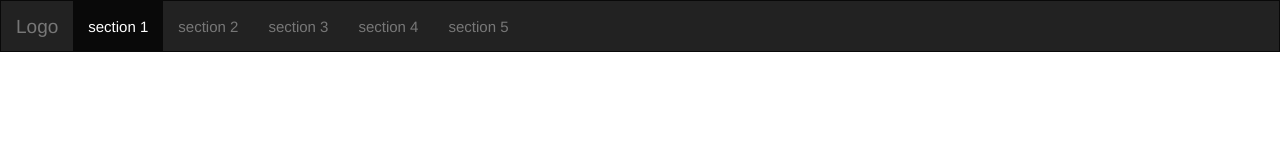
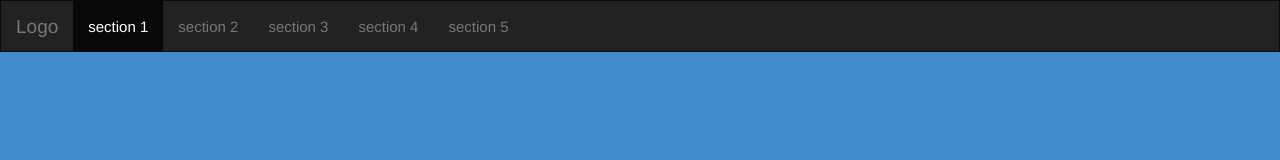
Before and after one commit to marciomlopes/7encontro-repo, a website: page app/index.html in a window 1280 px wide. Drawn offline with nearby package versions, Linux system fonts and the light colour scheme; files that its build step writes are made by us from their sources; files whose address does not match are found by name.

Commit message:
v 0.0.1
- background

```diff
--- a/app/styles/main.scss
+++ b/app/styles/main.scss
@@ -118,11 +118,7 @@ section{
   height:100%;
   left:0;
   &:nth-child(even){
-    filter: blur(5px);
-    height: auto;
-    width:100%;
-    left: 0;
-    right: 0;
+    background-color:$brand-primary;
   }
 
   &.s1{
```
Also changed, not shown: readme.md, 2 other files.
